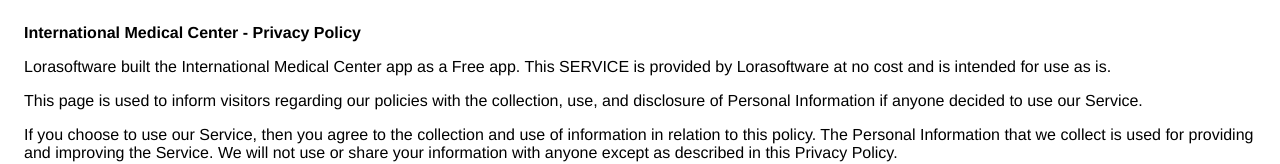
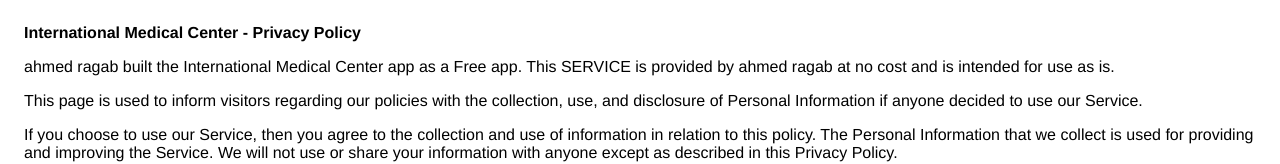
Before and after one commit to halimjr95/IMC-Policy, a plain HTML site: page index.html in a window 1280 px wide. Shown: the top 164 px of the page. Drawn offline with Linux system fonts and the light colour scheme.

Commit message:
ahmed ragab

```diff
--- a/index.html
+++ b/index.html
@@ -9,9 +9,9 @@
           </head>
     <body>
     <strong>International Medical Center - Privacy Policy</strong> <p>
-                  Lorasoftware built the International Medical Center app as
+                  ahmed ragab built the International Medical Center app as
                   a Free app. This SERVICE is provided by
-                  Lorasoftware at no cost and is intended for use as
+                  ahmed ragab at no cost and is intended for use as
                   is.
                 </p> <p>
                   This page is used to inform visitors regarding our
```
